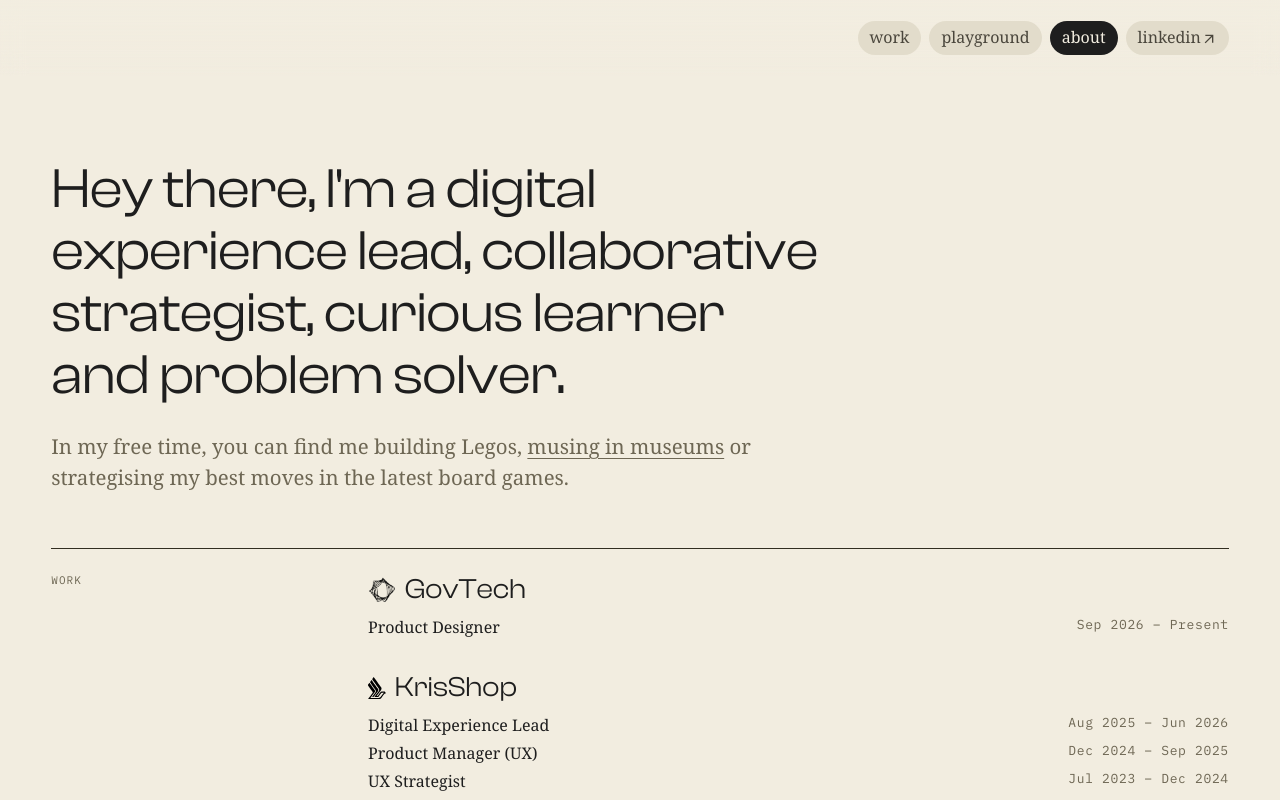
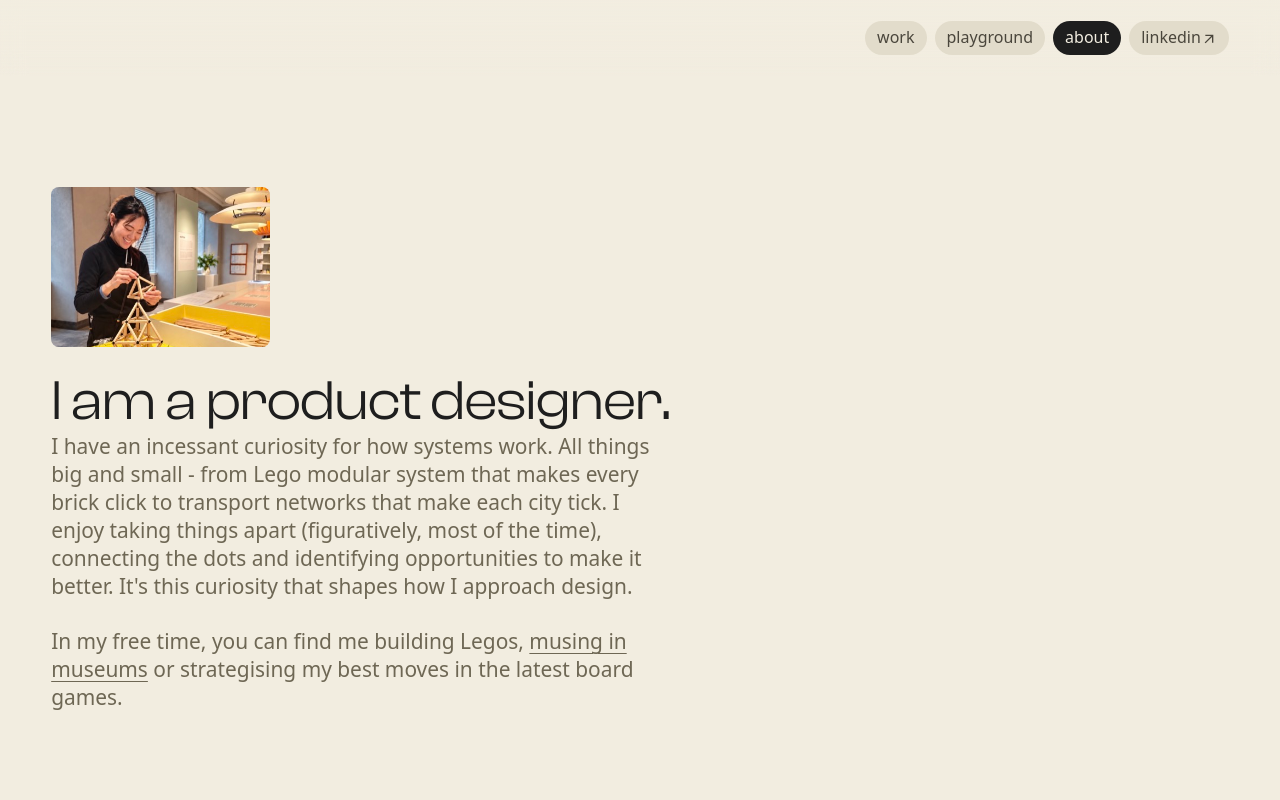
Before and after one commit to yuqinggg/yuqing-2027-portfolio, a website: page about.html in a window 1280 px wide. Shown: the top 800 px of the page. Drawn offline with Linux system fonts and the light colour scheme; a web font is replaced by a local one.

Commit message:
Redesign the About page intro, share the intro and tooltip with the homepage, and switch to Clash Grotesk.
About (Figma 37:1659): new photo, "I am a product designer." heading and
first paragraph; the Contact section is removed. The intro fills the first
screen like the homepage hero and plays the same intro: the heading types
out, then the paragraphs rise in line by line while the block rises and the
photo grows in. The photo shows a cursor-following tooltip.

Shared code: js/hero-intro.js now plays on any [data-intro] block and turns
its letter and word spans back into plain text when done. The switch
tooltip became a reusable [data-tip] tooltip (js/tip.js) that stops at the
window edge, and the page no longer scrolls sideways because of a hidden
tooltip.

The UI font changes from Erode to Clash Grotesk (Fontshare, 400 and 600).

Co-Authored-By: Claude Opus 5.5 <noreply@anthropic.com>

```diff
--- a/about.html
+++ b/about.html
@@ -4,19 +4,22 @@
     <meta charset="utf-8" />
     <meta name="viewport" content="width=device-width, initial-scale=1" />
     <meta name="author" content="http://www.tayyuqing.com" />
-    <meta name="description" content="About Tay Yu Qing: digital experience lead, collaborative strategist, curious learner and problem solver." />
+    <meta name="description" content="About Tay Yu Qing, a product designer with an incessant curiosity for how systems work." />
     <link rel="canonical" href="http://www.tayyuqing.com/about.html" />
     <title>About | YuQing's Portfolio</title>
     <link rel="preload" href="fonts/ClashDisplay-Regular.woff2" as="font" type="font/woff2" crossorigin />
     <link rel="preconnect" href="https://fonts.googleapis.com" />
     <link rel="preconnect" href="https://fonts.gstatic.com" crossorigin />
     <link rel="stylesheet" href="https://fonts.googleapis.com/css2?family=IBM+Plex+Mono&display=swap" />
-    <link rel="stylesheet" href="https://api.fontshare.com/v2/css?f[]=erode@400,600&display=swap" />
+    <link rel="stylesheet" href="https://api.fontshare.com/v2/css?f[]=clash-grotesk@400,600&display=swap" />
     <link rel="stylesheet" href="css/home.css" />
     <!-- theme picked earlier this session, else the system's; runs before paint so there is no flash -->
     <script>
       try { var savedTheme = sessionStorage.getItem("theme"); } catch (e) {}
       document.documentElement.dataset.theme = savedTheme || (matchMedia("(prefers-color-scheme: light)").matches ? "light" : "dark");
+      // .js hides the intro until js/hero-intro.js plays it in; if that script never runs, show it anyway
+      document.documentElement.classList.add("js");
+      setTimeout(function () { window.heroIntro || document.documentElement.classList.remove("js"); }, 3000);
     </script>
   </head>
 
@@ -32,14 +35,20 @@
     </header>
 
     <main class="container about">
-      <h1 class="hero hero-sm">
-        Hey there, I'm a digital experience lead, collaborative strategist, curious learner and problem solver.
-      </h1>
-      <p class="lead">
-        In my free time, you can find me building Legos,
-        <a href="https://www.nationalgallery.sg/sg/en/learn-about-art/magazine/volunteer-voices-youth-volunteers.html">musing in museums</a>
-        or strategising my best moves in the latest board games.
-      </p>
+      <div class="about-intro" data-intro>
+        <span class="about-photo" data-tip="Building random structures at Designmuseum Danmark"><img src="img/home/about.jpg" alt="YuQing building random structures at Designmuseum Danmark" width="400" height="300" /></span>
+        <h1 class="hero hero-sm">I am a product designer.</h1>
+        <p class="lead">
+          I have an incessant curiosity for how systems work. All things big and small - from Lego modular system that makes every brick click
+          to transport networks that make each city tick. I enjoy taking things apart (figuratively, most of the time), connecting the dots and
+          identifying opportunities to make it better. It's this curiosity that shapes how I approach design.
+        </p>
+        <p class="lead">
+          In my free time, you can find me building Legos,
+          <a href="https://www.nationalgallery.sg/sg/en/learn-about-art/magazine/volunteer-voices-youth-volunteers.html">musing in museums</a>
+          or strategising my best moves in the latest board games.
+        </p>
+      </div>
 
       <section class="cv" aria-labelledby="work">
         <h2 class="cv-label" id="work">Work</h2>
@@ -82,20 +91,13 @@
           </li>
         </ul>
       </section>
-
-      <section class="cv" aria-labelledby="contact">
-        <h2 class="cv-label" id="contact">Contact</h2>
-        <ul class="cv-list">
-          <li><a class="cv-org" href="https://www.linkedin.com/in/tayyuqing/">linkedin.com/in/tayyuqing ↗</a></li>
-          <!-- TODO: href and visible address differ; confirm which email is current -->
-          <li><a class="cv-org" href="mailto:tayyuqing@gmail.com">tayyuqing.work@gmail.com ↗</a></li>
-        </ul>
-      </section>
     </main>
 
     <footer class="container footer">
       2026 © Made possible with Claude
       <img class="mono" src="img/home/claude.png" alt="" width="16" height="16" />
     </footer>
+    <script src="js/tip.js"></script>
+    <script src="js/hero-intro.js"></script>
   </body>
 </html>
--- a/css/home.css
+++ b/css/home.css
@@ -20,7 +20,7 @@
   --gutter: clamp(16px, 4vw, 58.8px);
   --display: "Clash Display", system-ui, sans-serif;
   --mono: "IBM Plex Mono", ui-monospace, monospace;
-  --ui: "Erode", Georgia, serif; /* Fontshare, loaded in each page's <head> */
+  --ui: "Clash Grotesk", system-ui, sans-serif; /* Fontshare, loaded in each page's <head> */
 }
 
 /* Light mode (Figma 15:469), turned on by the switch after "fun" */
@@ -65,6 +65,7 @@ body,
 }
 
 body {
+  overflow-x: clip; /* a hidden [data-tip] tooltip still takes up room; this stops it making the page scroll sideways */
   margin: 0;
   background: var(--bg);
   color: var(--text);
@@ -156,15 +157,14 @@ a:focus-visible {
   letter-spacing: -0.01em;
 }
 
-/* Intro start state, played in by js/hero-intro.js: logos and switch stay out until the text has typed */
-.js .hero {
+/* Intro start state for the [data-intro] block (homepage hero, About intro), played in by js/hero-intro.js:
+   the pictures stay out until the text has typed */
+.js [data-intro] {
   opacity: 0;
   transform: translateY(40px);
 }
 
-.js .hero:not(.grow) .hero-photo,
-.js .hero:not(.grow) .logo,
-.js .hero:not(.grow) .switch {
+.js [data-intro]:not(.grow) :is(.hero-photo, .logo, .switch, .about-photo) {
   display: none;
 }
 
@@ -328,11 +328,14 @@ a:focus-visible {
   overflow: hidden;
 }
 
-/* Tooltip on hover/keyboard focus, styled like the nav pills. Visual only: the button's aria-label stays its name.
-   It follows the cursor, below-right of it (--tip-x/y set by the switch script); keyboard focus puts it below-right of the centre */
-.switch::after {
-  content: "i love window seats";
+/* Tooltip for any [data-tip] element (the switch, the About photo), styled like the nav pills. Visual only:
+   it isn't announced, so the element's own label or alt says the same.
+   It follows the cursor, below-right of it (--tip-x/y set by js/tip.js); keyboard focus puts it below-right of the centre.
+   The element needs position: relative */
+[data-tip]::after {
+  content: attr(data-tip);
   position: absolute;
+  z-index: 1;
   top: calc(var(--tip-y, 50%) + 20px); /* clears the cursor's arrow */
   left: calc(var(--tip-x, 50%) + 12px);
   padding: 6px 12px;
@@ -348,8 +351,8 @@ a:focus-visible {
   transition: opacity 0.2s ease, transform 0.2s ease; /* top/left aren't transitioned, so it tracks the cursor without lag */
 }
 
-.switch:hover::after,
-.switch:focus-visible::after {
+[data-tip]:hover::after,
+[data-tip]:focus-visible::after {
   opacity: 1;
   transform: none;
 }
@@ -359,7 +362,7 @@ a:focus-visible {
     transition: none;
   }
 
-  .switch::after {
+  [data-tip]::after {
     transform: none;
     transition: opacity 0.2s ease;
   }
@@ -426,23 +429,56 @@ a:focus-visible {
   text-underline-offset: 0.2em;
 }
 
+/* About intro (Figma 37:1663): photo, heading and paragraphs centred in a tall first block.
+   Placed like the homepage hero: fills the first screen with the text sitting low, same padding */
+.about-intro {
+  display: flex;
+  flex-direction: column;
+  justify-content: flex-end;
+  align-items: flex-start;
+  box-sizing: border-box;
+  min-height: 100svh;
+  margin-bottom: 56px;
+  padding: calc(76px + clamp(24px, 6.5vw, 96px)) 0 clamp(40px, 11svh, 128px);
+}
+
+/* a wrapper, since an <img> can't hold the [data-tip] tooltip */
+.about-photo {
+  position: relative;
+  width: 219px;
+  height: 160px;
+  margin: 24px 0;
+  border-radius: 8px;
+}
+
+.about-photo img {
+  width: 100%;
+  height: 100%;
+  border-radius: inherit;
+  object-fit: cover;
+}
+
 .hero-sm {
   display: block; /* the About heading doesn't fill the screen like the homepage hero */
   min-height: 0;
   max-width: 16em;
-  padding-bottom: 24px;
+  padding: 0; /* .about-intro does the spacing */
   font-size: clamp(32px, 4.4vw, 64px);
   line-height: 1.1;
   text-wrap: balance;
 }
 
 .lead {
-  max-width: 36em;
-  margin: 0 0 56px;
-  font-size: clamp(18px, 1.6vw, 24px);
-  line-height: 1.5;
+  max-width: 29.33em; /* 704px at 24px */
+  margin: 0;
+  font-size: clamp(18px, 1.633vw, 24px); /* 24px at the 1470px design width */
+  line-height: 1.333; /* 32px at 24px */
   color: var(--muted);
   transition: color 0.4s ease;
+}
+
+.lead + .lead {
+  margin-top: 1.333em; /* Figma's blank line between paragraphs */
 }
 
 .cv {
--- a/js/hero-intro.js
+++ b/js/hero-intro.js
@@ -1,10 +1,11 @@
-// Hero intro, after the studio_works mockup: the hero fades in while its text types out,
-// then rises into place as the photo, logos and switch grow in one after another.
+// Page intro, after the studio_works mockup: the [data-intro] block (homepage hero, About intro) fades in
+// while its heading types out, then rises into place as its pictures grow in one after another
+// and any paragraphs below the heading rise in line by line.
 (() => {
   window.heroIntro = true; // tells the head script's safety timer this script took over
   const root = document.documentElement;
-  const hero = document.querySelector(".hero");
-  if (!hero || !root.classList.contains("js")) return;
+  const block = document.querySelector("[data-intro]");
+  if (!block || !root.classList.contains("js")) return;
   if (matchMedia("(prefers-reduced-motion: reduce)").matches) return root.classList.remove("js");
 
   const anims = [];
@@ -13,55 +14,82 @@
     anims.push(a);
     return a.finished;
   };
-  // end state is the plain CSS without .js, so drop the class and the held animation values together
+
+  // homepage hero: screen readers get the sentence once with the logo names, not letter by letter
+  const lines = [...block.querySelectorAll(".line")];
+  if (lines.length) {
+    const label = lines.flatMap((line) => [...line.childNodes]).map((n) => n.alt ?? n.textContent).join(" ");
+    block.setAttribute("aria-label", label.replace(/\s+/g, " ").replace(/ ,/g, ",").trim());
+  }
+
+  // each text run becomes one span (so the homepage's flex items and gaps stay as they were). Inside it, the heading
+  // gets a span per letter (it types out); other text (About's paragraphs) a span per word (it rises in line by line)
+  const texts = [];
+  const walker = document.createTreeWalker(block, NodeFilter.SHOW_TEXT);
+  while (walker.nextNode()) if (walker.currentNode.textContent.trim()) texts.push(walker.currentNode);
+  const runs = [];
+  const letters = [];
+  const words = [];
+  for (const node of texts) {
+    const inHeading = node.parentElement.closest("h1");
+    const run = document.createElement("span");
+    for (const piece of node.textContent.match(inHeading ? /\s+|\S/gu : /\s+|\S+/gu)) {
+      if (/^\s/.test(piece)) {
+        run.append(piece);
+        continue;
+      }
+      const span = document.createElement("span");
+      span.textContent = piece;
+      if (!inHeading) span.style.display = "inline-block"; // lets a word move up; spaces stay text, so lines wrap as before
+      run.append(span);
+      (inHeading ? letters : words).push(span);
+    }
+    node.replaceWith(run);
+    runs.push(run);
+  }
+
+  // end state is the plain CSS without .js, so drop the class and the held animation values together,
+  // and turn the letter and word spans back into plain text (proper kerning, and screen readers read words again)
   const finish = () => {
     root.classList.remove("js");
     anims.forEach((a) => a.cancel());
+    runs.forEach((run) => run.replaceWith(run.textContent));
   };
 
-  const nodes = [...hero.querySelectorAll(".line")].flatMap((line) => [...line.childNodes]);
+  const intro = async () => {
+    // paragraph lines: words that share a visual line rise together. Measured now (fonts loaded, nothing moved yet),
+    // so the lines match however the text wraps at this screen width
+    const tops = words.map((w) => Math.round(w.getBoundingClientRect().top));
+    const lineTops = [...new Set(tops)].sort((a, b) => a - b);
 
-  // screen readers get the sentence once, not letter by letter
-  const label = nodes.map((n) => n.alt ?? n.textContent).join(" ");
-  hero.setAttribute("aria-label", label.replace(/\s+/g, " ").replace(/ ,/g, ",").trim());
+    play(block, { opacity: [0, 1] }, { duration: 1000, easing: "cubic-bezier(.22,1,.36,1)" });
+    // the heading types out in 0.85s, like the homepage hero
+    const typed = Promise.all(letters.map((c, i) => play(c, { opacity: [0, 1] }, { duration: 10, delay: (i * 850) / letters.length })));
+    // then the paragraphs come in line by line: up 30px and fading in, 0.8s each, 0.2s apart, power2.out easing
+    const lined = Promise.all(
+      words.map((w, i) =>
+        play(w, { transform: ["translateY(30px)", "none"], opacity: [0, 1] }, { duration: 800, delay: 850 + lineTops.indexOf(tops[i]) * 200, easing: "cubic-bezier(.25,.46,.45,.94)" })
+      )
+    );
+    await typed;
 
-  // one span per text run keeps the flex items (and their gaps) as before; each letter inside gets its own span
-  const chars = [];
-  for (const node of nodes) {
-    if (node.nodeType !== Node.TEXT_NODE || !node.textContent.trim()) continue;
-    const run = document.createElement("span");
-    for (const ch of node.textContent) {
-      if (/\s/.test(ch)) {
-        run.append(ch);
-        continue;
-      }
-      const span = document.createElement("span");
-      span.textContent = ch;
-      run.append(span);
-      chars.push(span);
-    }
-    node.replaceWith(run);
-  }
-
-  const intro = async () => {
-    play(hero, { opacity: [0, 1] }, { duration: 1000, easing: "cubic-bezier(.22,1,.36,1)" });
-    await Promise.all(chars.map((c, i) => play(c, { opacity: [0, 1] }, { duration: 10, delay: (i * 850) / chars.length })));
-
-    hero.classList.add("grow"); // shows the logos so their final size can be read before collapsing them
-    const items = [...hero.querySelectorAll(".hero-photo, .logo, .switch")];
+    block.classList.add("grow"); // shows the pictures so their final size can be read before collapsing them
+    const items = [...block.querySelectorAll(".hero-photo, .logo, .switch, .about-photo")];
     const ends = items.map((el) => {
       const s = getComputedStyle(el);
-      return { width: s.width, marginLeft: s.marginLeft, marginRight: s.marginRight, gap: getComputedStyle(el.parentNode).columnGap };
+      return { width: s.width, marginLeft: s.marginLeft, marginRight: s.marginRight, gap: parseFloat(getComputedStyle(el.parentNode).columnGap) || 0 };
     });
 
+    // the block rises and the pictures grow while any paragraph lines are still coming in
     await Promise.all([
-      play(hero, { transform: ["translateY(40px)", "none"] }, { duration: 1300, easing: "cubic-bezier(.76,0,.24,1)" }),
+      lined,
+      play(block, { transform: ["translateY(40px)", "none"] }, { duration: 1300, easing: "cubic-bezier(.76,0,.24,1)" }),
       ...items.map((el, i) =>
         play(
           el,
           [
             // a zero-width item still adds a flex gap; the negative margin cancels it so the text doesn't jump
-            { width: "0px", marginLeft: `-${ends[i].gap}`, marginRight: "0px", opacity: 0, transform: "scale(.88)" },
+            { width: "0px", marginLeft: `-${ends[i].gap}px`, marginRight: "0px", opacity: 0, transform: "scale(.88)" },
             { width: ends[i].width, marginLeft: ends[i].marginLeft, marginRight: ends[i].marginRight, opacity: 1, transform: "none" },
           ],
           { duration: 900, delay: i * 100, easing: "cubic-bezier(.215,.61,.355,1)" }
@@ -70,7 +98,7 @@
     ]);
   };
 
-  // wait for the display font so the text types in its real shape, not a fallback that swaps mid-way
-  const font = document.fonts ? document.fonts.load('1em "Clash Display"') : Promise.resolve();
-  font.catch(() => {}).then(intro).then(finish, finish);
+  // wait for both fonts so the text types in its real shape, not a fallback that swaps mid-way
+  const fonts = document.fonts ? Promise.all(['1em "Clash Display"', '1em "Clash Grotesk"'].map((f) => document.fonts.load(f))) : Promise.resolve();
+  fonts.catch(() => {}).then(intro).then(finish, finish);
 })();
--- /dev/null
+++ b/js/tip.js
@@ -0,0 +1,12 @@
+// Cursor-following tooltips: any [data-tip] element shows its text below-right of the pointer.
+// The CSS ([data-tip]::after) places it from --tip-x/y, measured from inside the element's border.
+for (const el of document.querySelectorAll("[data-tip]")) {
+  el.addEventListener("pointermove", (e) => {
+    const r = el.getBoundingClientRect();
+    // near the window's right edge it stops following sideways, so it never runs off screen (12px offset + 8px margin)
+    const tipWidth = parseFloat(getComputedStyle(el, "::after").width) || 0;
+    const x = Math.min(e.clientX, innerWidth - tipWidth - 20);
+    el.style.setProperty("--tip-x", x - r.left - el.clientLeft + "px");
+    el.style.setProperty("--tip-y", e.clientY - r.top - el.clientTop + "px");
+  });
+}
```
Also changed, not shown: index.html (+4 -9 lines), img/home/about.jpg (added).
